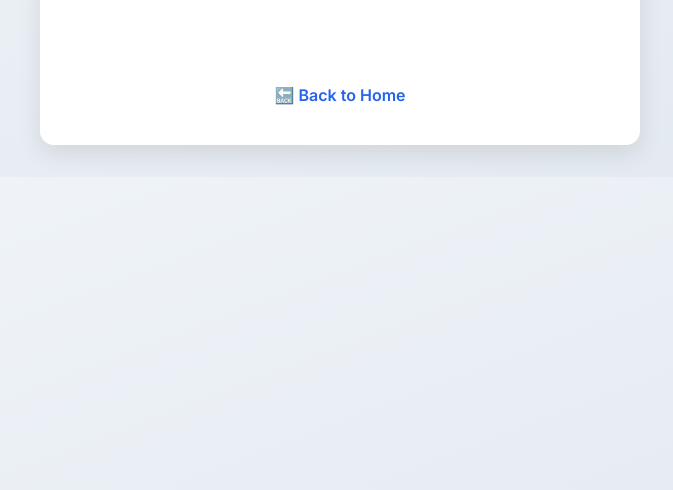
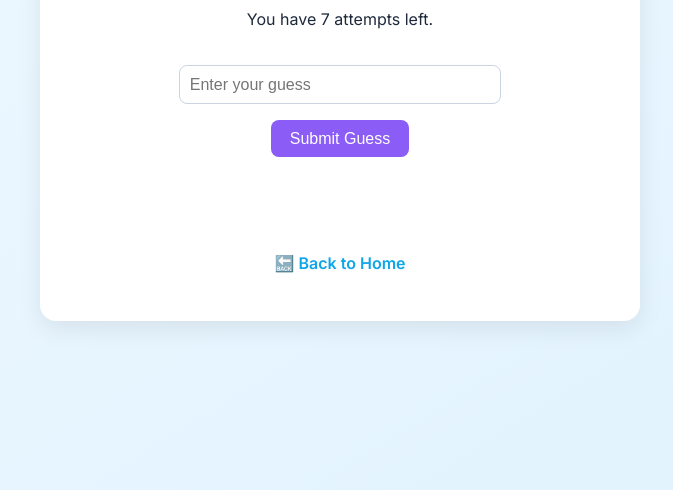
Before and after one commit to revou-fsse-feb25/milestone-2-ariq, a plain HTML site: page games/number-guessing.html in a window 1280 px wide. Shown: the part 310-800 px from the top of the page, without its empty margins (300-973 px from the left). Drawn offline with Linux system fonts and the light colour scheme.

Commit message:
adding greeting automation on the main page & design a little bit on the games pages

```diff
--- a/games/shared-game-style.css
+++ b/games/shared-game-style.css
@@ -7,62 +7,93 @@
 
 body {
   font-family: 'Inter', sans-serif;
-    background: linear-gradient(to bottom right, #f1f5f9, #e2e8f0);
-    color: #1f2937;
+  background: linear-gradient(to bottom right, #f0f9ff, #e0f2fe);
+  color: #1e293b;
   padding: 2rem;
   display: flex;
   justify-content: center;
+  align-items: center;
+  min-height: 100vh;
 }
 
+/* Card Layout */
 .container {
   background: white;
-    padding: 2.5rem;
-    border-radius: 14px;
+  padding: 3rem 2rem;
+  border-radius: 16px;
   max-width: 600px;
   width: 100%;
   text-align: center;
-    box-shadow: 0 8px 24px rgba(0,0,0,0.1);
+  box-shadow: 0 8px 24px rgba(0, 0, 0, 0.08);
+  transition: all 0.3s ease;
 }
 
+/* Typography */
 h1 {
-    font-size: 2rem;
+  font-size: 2.2rem;
   margin-bottom: 1rem;
+  color: #8b5cf6;
 }
 
-  p, h2, h3 {
+h2, h3, p {
   margin-bottom: 1rem;
+  line-height: 1.6;
 }
 
-  input, button {
-    padding: 0.6rem 1rem;
+/* Inputs */
+input[type="number"],
+input[type="text"] {
+  padding: 0.6rem;
+  width: 60%;
   margin-top: 1rem;
-    font-size: 1rem;
   border-radius: 8px;
   border: 1px solid #cbd5e1;
+  font-size: 1rem;
+  transition: 0.3s ease;
 }
 
 input:focus {
   outline: none;
-    border-color: #3b82f6;
+  border-color: #8b5cf6;
+  box-shadow: 0 0 0 2px rgba(139, 92, 246, 0.2);
 }
 
+/* Buttons */
 button {
-    background: #3b82f6;
+  padding: 0.6rem 1.2rem;
+  margin: 1rem 0.5rem;
+  font-size: 1rem;
+  border-radius: 8px;
+  border: none;
+  background-color: #8b5cf6;
   color: white;
-    border: none;
   cursor: pointer;
   transition: 0.2s ease-in-out;
 }
 
 button:hover {
-    background: #2563eb;
-    transform: scale(1.03);
+  background-color: #7c3aed;
+  transform: scale(1.05);
 }
 
+/* Links */
 a {
+  text-decoration: none;
   display: inline-block;
-    margin-top: 2rem;
-    text-decoration: none;
-    color: #2563eb;
+  margin-top: 1.5rem;
+  color: #0ea5e9;
   font-weight: 600;
+  transition: color 0.3s ease;
 }
+
+a:hover {
+  color: #0284c7;
+}
+
+/* Feedback Text */
+#feedback {
+  font-size: 1.1rem;
+  margin-top: 1rem;
+  font-weight: bold;
+  color: #334155;
+}
```
Also changed, not shown: games/clicker.html (+1 -0 lines), index.html (+3 -1 lines), index.js (added, +24 -0 lines), style.css (line endings or trailing spaces). Lines whose indentation alone changed are shown as unchanged.
